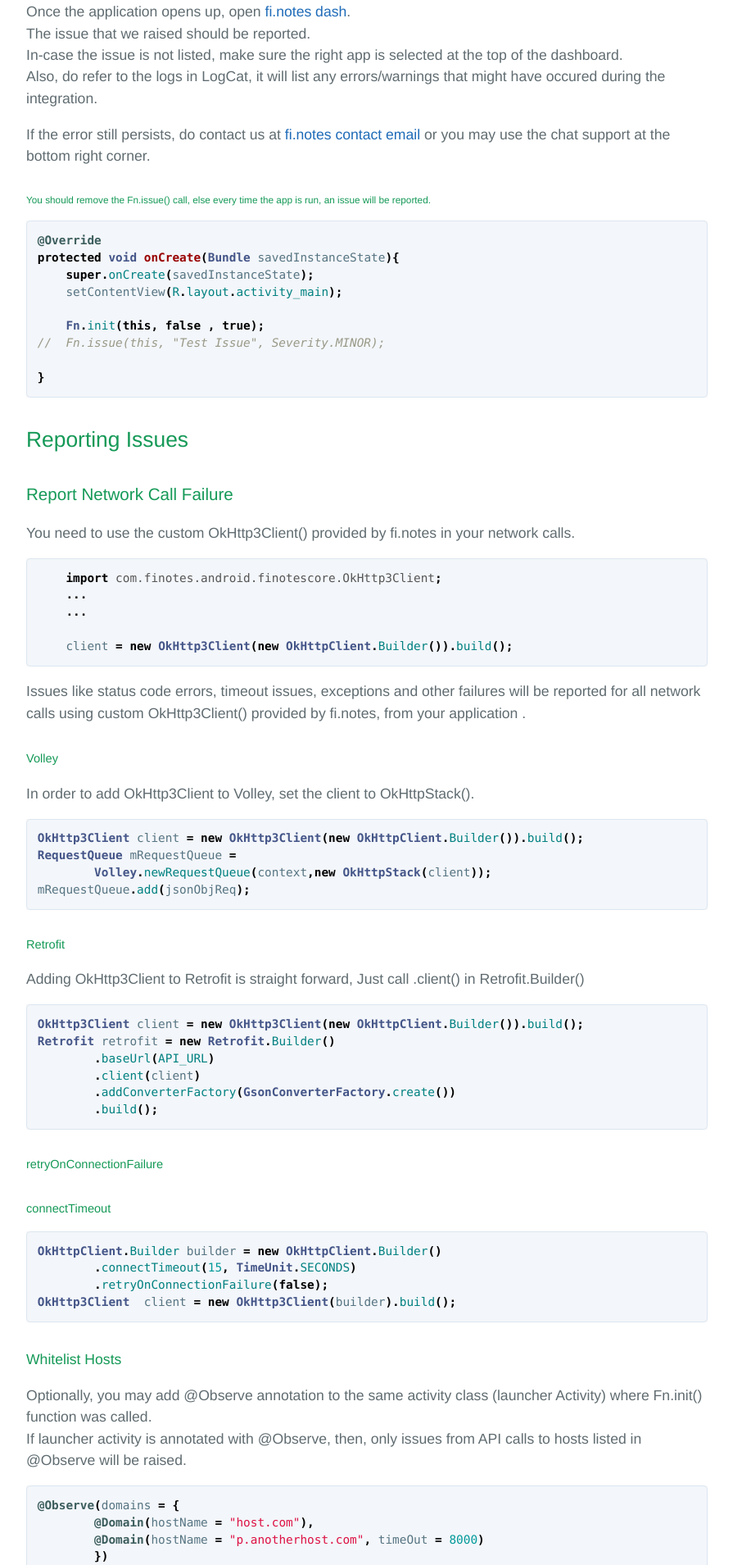
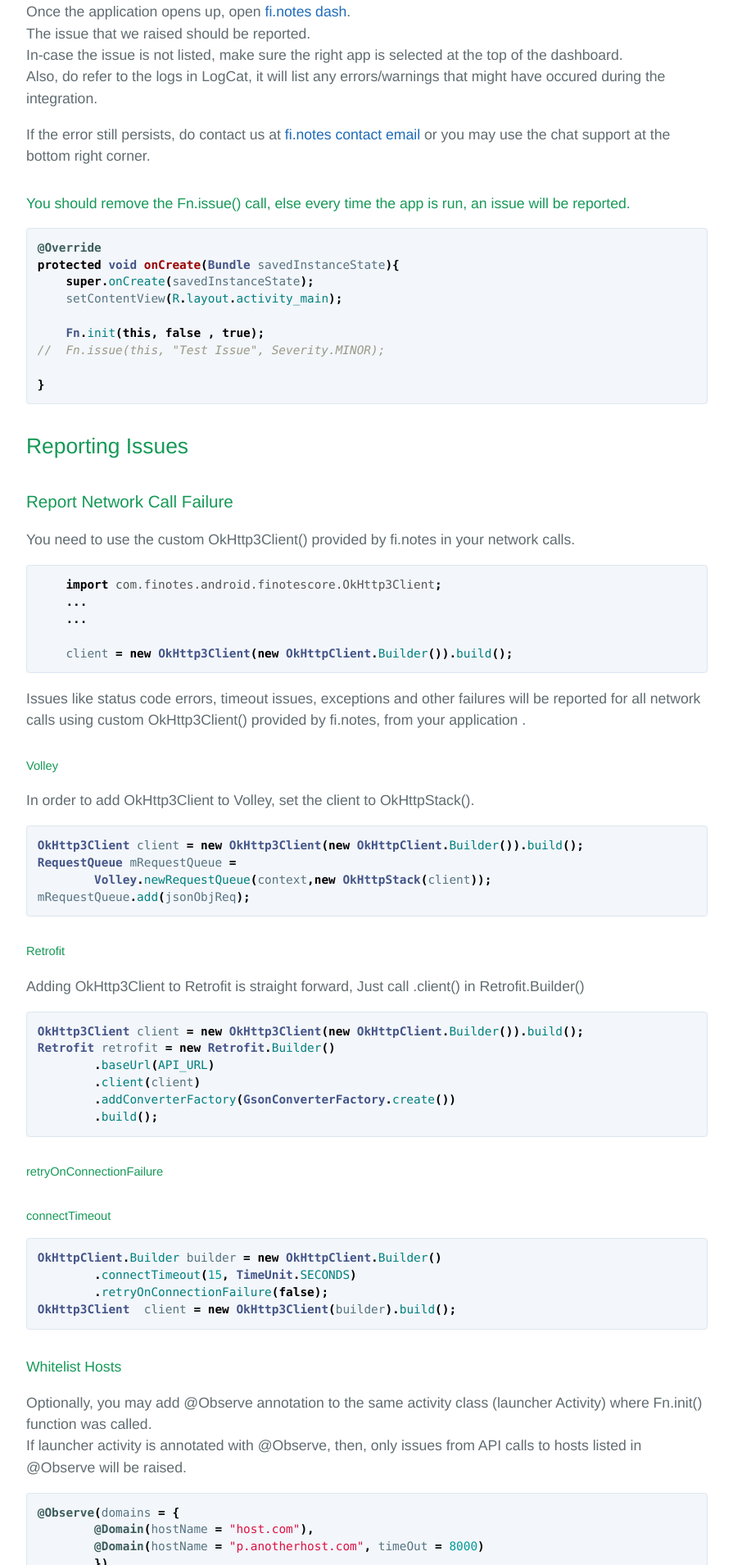
Before and after one commit to finotes/finotes.github.io, a Jekyll site: the page built from _posts/2018-01-19-android-java-docs.md, in a window 1280 px wide. Shown: the part 3049-4958 px from the top of the page at 82% size, without its empty margins (192-1087 px from the left). Built offline with Jekyll 4.4.1, drawn with Linux system fonts in a browser that asks for light colours; some web fonts are replaced.

````diff
--- a/_posts/2018-01-19-android-java-docs.md
+++ b/_posts/2018-01-19-android-java-docs.md
@@ -120,7 +120,8 @@ In-case the issue is not listed, make sure the right app is selected at the top
 Also, do refer to the logs in LogCat, it will list any errors/warnings that might have occured during the integration.
 
 If the error still persists, do contact us at [fi.notes contact email](mailto:support@finotes.com) or you may use the chat support at the bottom right corner.
-###### You should remove the Fn.issue() call, else every time the app is run, an issue will be reported.
+
+#### You should remove the Fn.issue() call, else every time the app is run, an issue will be reported.
 
 ```java
 @Override
````
